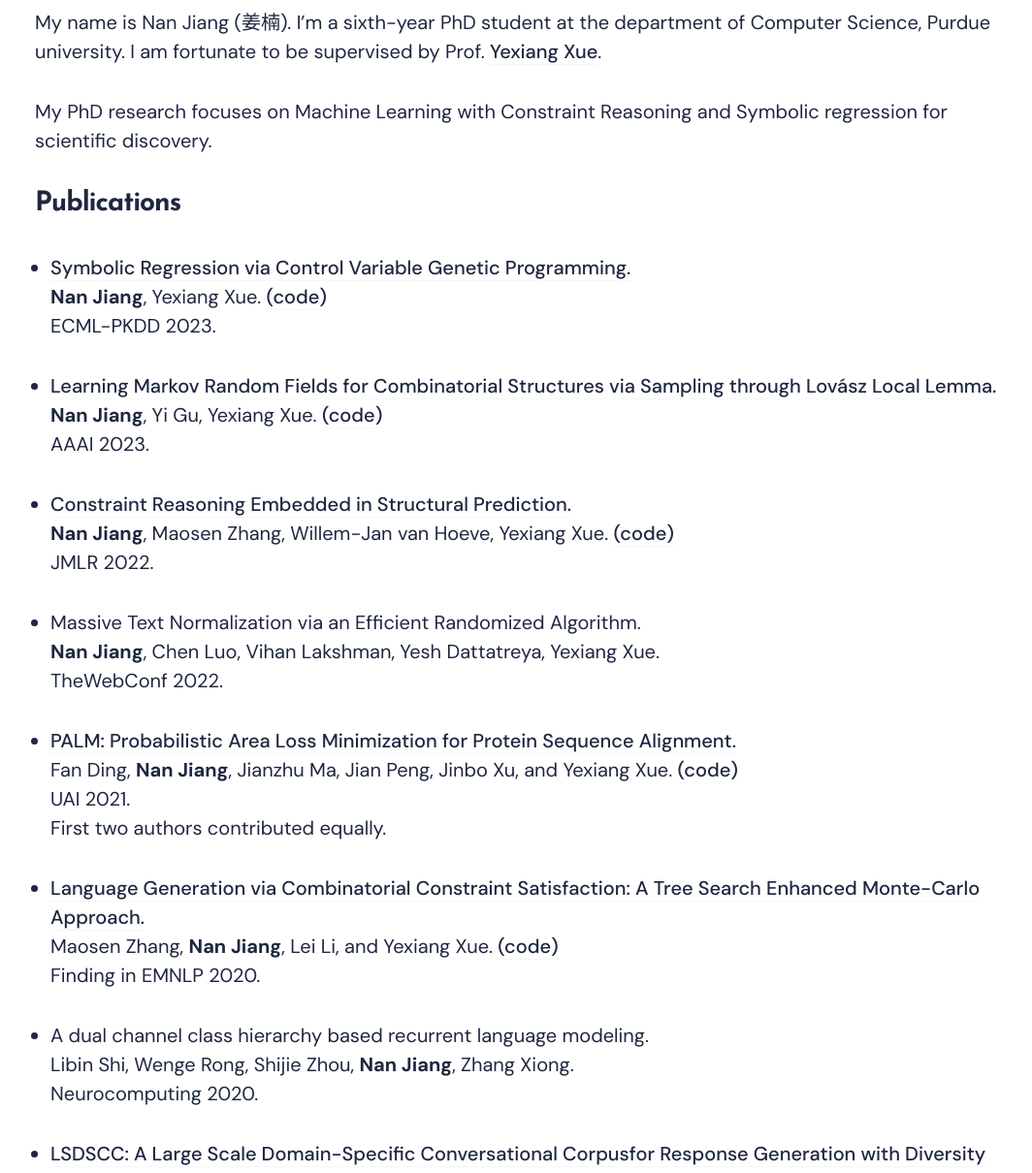
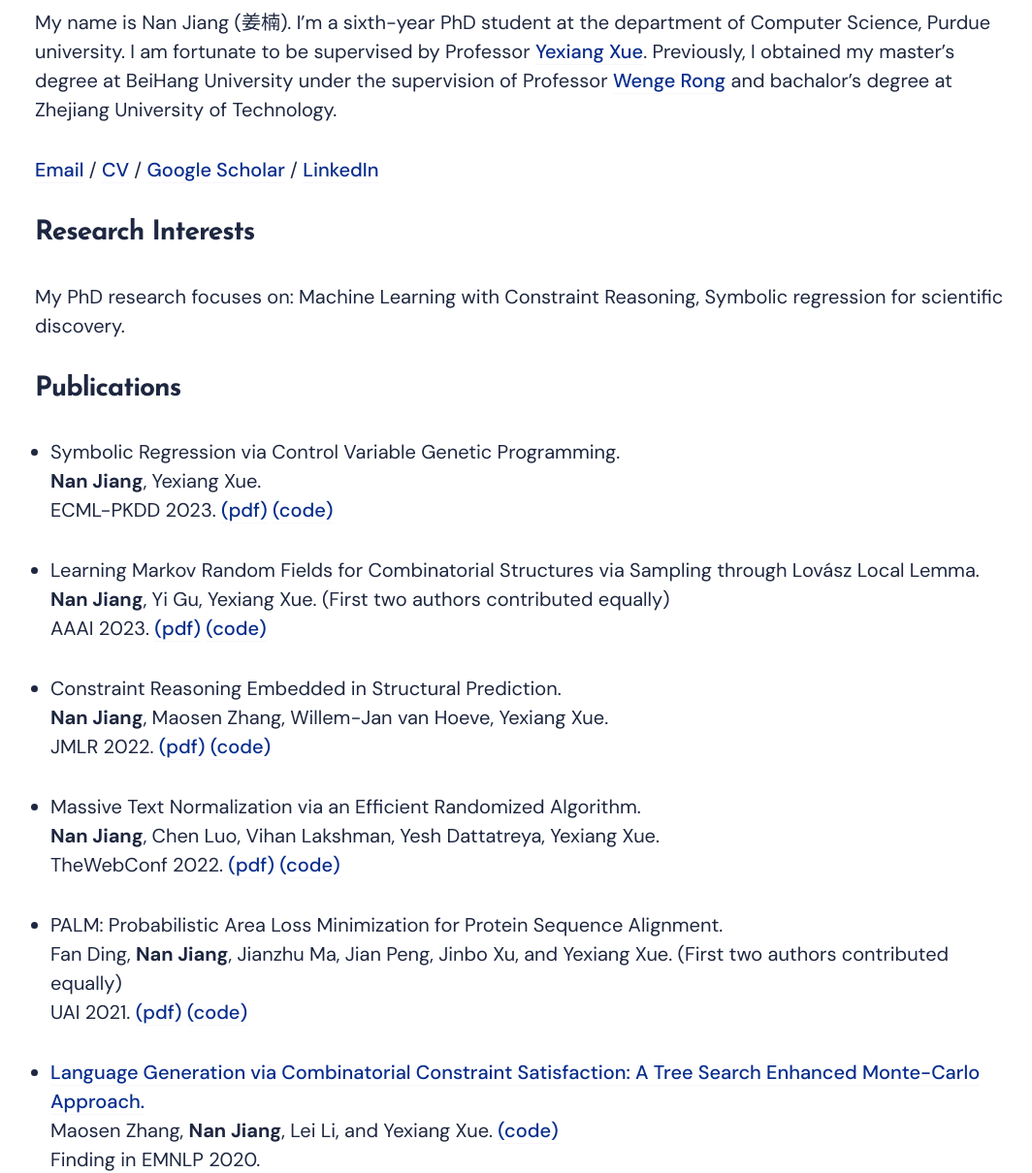
Before and after one commit to jiangnanhugo/jiangnanhugo.github.io, a Jekyll site: the page built from _pages/about.md, in a window 1280 px wide, cut to the strip 698-1908 px from the top of the page. Shown: the whole strip at 97% size, without its empty margins (104-1168 px from the left). Built offline with Jekyll 4.4.1, drawn with Linux system fonts in a browser that asks for light colours; nearby versions of some CDN libraries; some of the changed text lies outside the part shown.

Commit message:
add more links

```diff
--- a/_pages/about.md
+++ b/_pages/about.md
@@ -11,34 +11,38 @@ classes: wide
 <img  height="800" src="/images/IMG_8506.jpg">
 
 My name is Nan Jiang (姜楠). I'm a sixth-year PhD student at the department of Computer Science, Purdue university.
-I am fortunate to be supervised by Prof. [Yexiang Xue](https://www.cs.purdue.edu/homes/yexiang/).
+I am fortunate to be supervised by Professor [Yexiang Xue](https://www.cs.purdue.edu/homes/yexiang/). Previously, I obtained my master's degree at BeiHang University  under the supervision of Professor [Wenge Rong](https://wgrong.github.io/) and bachalor's degree at Zhejiang University of Technology.
 
-My PhD research focuses on Machine Learning with Constraint Reasoning and Symbolic regression for scientific discovery.
+[Email](mailto:jiang631@purdue.edu) / [CV](images/CV.pdf) / [Google Scholar](https://scholar.google.com/citations?user=AiMRnWUAAAAJ&hl=en) / [LinkedIn](https://www.linkedin.com/in/jiangnanhugo/)
+
+## Research Interests
+
+My PhD research focuses on: Machine Learning with Constraint Reasoning, Symbolic regression for scientific discovery.
 
 
 ## Publications
 
-- [Symbolic Regression via Control Variable Genetic Programming.](https://arxiv.org/abs/2306.08057) \\
-**Nan Jiang**,  Yexiang Xue. [(code)](https://github.com/jiangnanhugo/cvgp)\\
-ECML-PKDD 2023.
+- Symbolic Regression via Control Variable Genetic Programming. \\
+**Nan Jiang**, Yexiang Xue. \\
+ECML-PKDD 2023.  [(pdf)](https://arxiv.org/abs/2306.08057) [(code)](https://github.com/jiangnanhugo/cvgp)
 
-- [Learning Markov Random Fields for Combinatorial Structures via Sampling through Lovász Local Lemma.](https://ojs.aaai.org/index.php/AAAI/article/view/25516/25288) \\
-**Nan Jiang**, Yi Gu, Yexiang Xue. [(code)](https://github.com/jiangnanhugo/nelson-cd)\\
-AAAI 2023.
+- Learning Markov Random Fields for Combinatorial Structures via Sampling through Lovász Local Lemma. \\
+**Nan Jiang**, Yi Gu, Yexiang Xue. (First two authors contributed equally) \\
+AAAI 2023. [(pdf)]((https://ojs.aaai.org/index.php/AAAI/article/view/25516/25288)) [(code)](https://github.com/jiangnanhugo/nelson-cd)
 
 
-- [Constraint Reasoning Embedded in Structural Prediction.](https://www.jmlr.org/papers/volume23/21-1484/21-1484.pdf)\\
-**Nan Jiang**, Maosen Zhang, Willem-Jan van Hoeve, Yexiang Xue. [(code)](https://jiangnanhugo.github.io/CORE-SP/)\\
-JMLR 2022.
+- Constraint Reasoning Embedded in Structural Prediction.\\
+**Nan Jiang**, Maosen Zhang, Willem-Jan van Hoeve, Yexiang Xue. \\
+JMLR 2022. [(pdf)](https://www.jmlr.org/papers/volume23/21-1484/21-1484.pdf) [(code)](https://jiangnanhugo.github.io/CORE-SP/)
 
 - Massive Text Normalization via an Efficient Randomized Algorithm.\\
 **Nan Jiang**, Chen Luo, Vihan Lakshman, Yesh Dattatreya, Yexiang Xue. \\
 TheWebConf 2022.
+[(pdf)](https://dl.acm.org/doi/pdf/10.1145/3485447.3512015) [(code)](https://bitbucket.org/jiang631/lsh_norm/src/master/)
 
-- [PALM: Probabilistic Area Loss Minimization for Protein Sequence Alignment.](https://proceedings.mlr.press/v161/ding21c/ding21c.pdf)\\
-Fan Ding, **Nan Jiang**, Jianzhu Ma, Jian Peng, Jinbo Xu, and Yexiang Xue.  [(code)](https://github.com/jiangnanhugo/PALM) \\
-UAI 2021.\\
-First two authors contributed equally.
+- PALM: Probabilistic Area Loss Minimization for Protein Sequence Alignment.\\
+Fan Ding, **Nan Jiang**, Jianzhu Ma, Jian Peng, Jinbo Xu, and Yexiang Xue. (First two authors contributed equally) \\
+UAI 2021. [(pdf)](https://proceedings.mlr.press/v161/ding21c/ding21c.pdf) [(code)](https://github.com/jiangnanhugo/PALM)
 
 - [Language Generation via Combinatorial Constraint Satisfaction: A Tree Search Enhanced Monte-Carlo Approach.](https://aclanthology.org/2020.findings-emnlp.115.pdf)\\
 Maosen Zhang, **Nan Jiang**, Lei Li, and Yexiang Xue. [(code)](https://github.com/Milozms/TSMH)\\
@@ -48,18 +52,18 @@ Finding in EMNLP 2020.
 Libin Shi, Wenge Rong, Shijie Zhou, **Nan Jiang**, Zhang Xiong.  \\
 Neurocomputing 2020.
 
-- [LSDSCC: A Large Scale Domain-Specific Conversational Corpusfor Response Generation with Diversity Oriented Evaluation Metrics.](https://aclanthology.org/N18-1188.pdf) \\
+- LSDSCC: A Large Scale Domain-Specific Conversational Corpusfor Response Generation with Diversity Oriented Evaluation Metrics. \\
 Zhen Xu, **Nan Jiang** and et. al.\\
-NAACL-HLT 2018.
+NAACL-HLT 2018.  [(pdf)](https://aclanthology.org/N18-1188.pdf)
 
-- [Exploration of Tree-based Hierarchical Softmax for Recurrent Language Models.](https://www.ijcai.org/proceedings/2017/0271.pdf)\\
-**Nan Jiang**, Wenge Rong, Min Gao, Yikang Shen, Zhang Xiong.  [(code)](https://github.com/jiangnanhugo/lmkit)\\
-IJCAI 2017.
+- Exploration of Tree-based Hierarchical Softmax for Recurrent Language Models.\\
+**Nan Jiang**, Wenge Rong, Min Gao, Yikang Shen, Zhang Xiong. \\
+IJCAI 2017. [(pdf)](https://www.ijcai.org/proceedings/2017/0271.pdf) [(code)](https://github.com/jiangnanhugo/lmkit)
 
-- [Event Trigger Identification with Noise Contrastive Estimation.](https://ieeexplore.ieee.org/stamp/stamp.jsp?arnumber=7936538)\\
-**Nan Jiang**, Wenge Rong, Yifan Nie, Yikang Shen, and Zhang Xiong.  [(code)](https://github.com/jiangnanHugo/mlee-nce)\\
+- Event Trigger Identification with Noise Contrastive Estimation.\\
+**Nan Jiang**, Wenge Rong, Yifan Nie, Yikang Shen, and Zhang Xiong. [(pdf)](https://ieeexplore.ieee.org/stamp/stamp.jsp?arnumber=7936538) [(code)](https://github.com/jiangnanHugo/mlee-nce)\\
 IEEE/ACM Transactions on Computational Biology and Bioinformatics, 2017.
 
-- [An Empirical Analysis of Different Sparse Penalties for Autoencoder in Unsupervised Feature Learning.](https://ieeexplore.ieee.org/stamp/stamp.jsp?tp=&arnumber=7280568)\\
+- An Empirical Analysis of Different Sparse Penalties for Autoencoder in Unsupervised Feature Learning.\\
 **Nan Jiang**, Wenge Rong, Baolin Peng, Yifan Nie, Zhang Xiong. \\
-IJCNN, 2015.
+IJCNN, 2015. [(pdf)](https://ieeexplore.ieee.org/stamp/stamp.jsp?tp=&arnumber=7280568)
--- a/_sass/0-settings/_color-scheme.scss
+++ b/_sass/0-settings/_color-scheme.scss
@@ -5,6 +5,7 @@
   --white: #fff;
   --light-gray: #f0f0f0;
   --light-blue: #f8f6fb;
+  --dodgerblue: #072d8c;
   --blue-gray: #716f8f;
   --gray: #9e9e9e;
   --dark: #0c101a;
@@ -18,8 +19,8 @@
 
   --heading-font-color: var(--dark-blue);
 
-  --link-color: var(--dark-blue);
-  --link-color-hover: var(--dark-blue);
+  --link-color: var(--dodgerblue);
+  --link-color-hover: var(--dodgerblue);
 
   --button-color: var(--white);
   --button-background-color: var(--brand-color);
```
Also changed, not shown: 1 other file.
